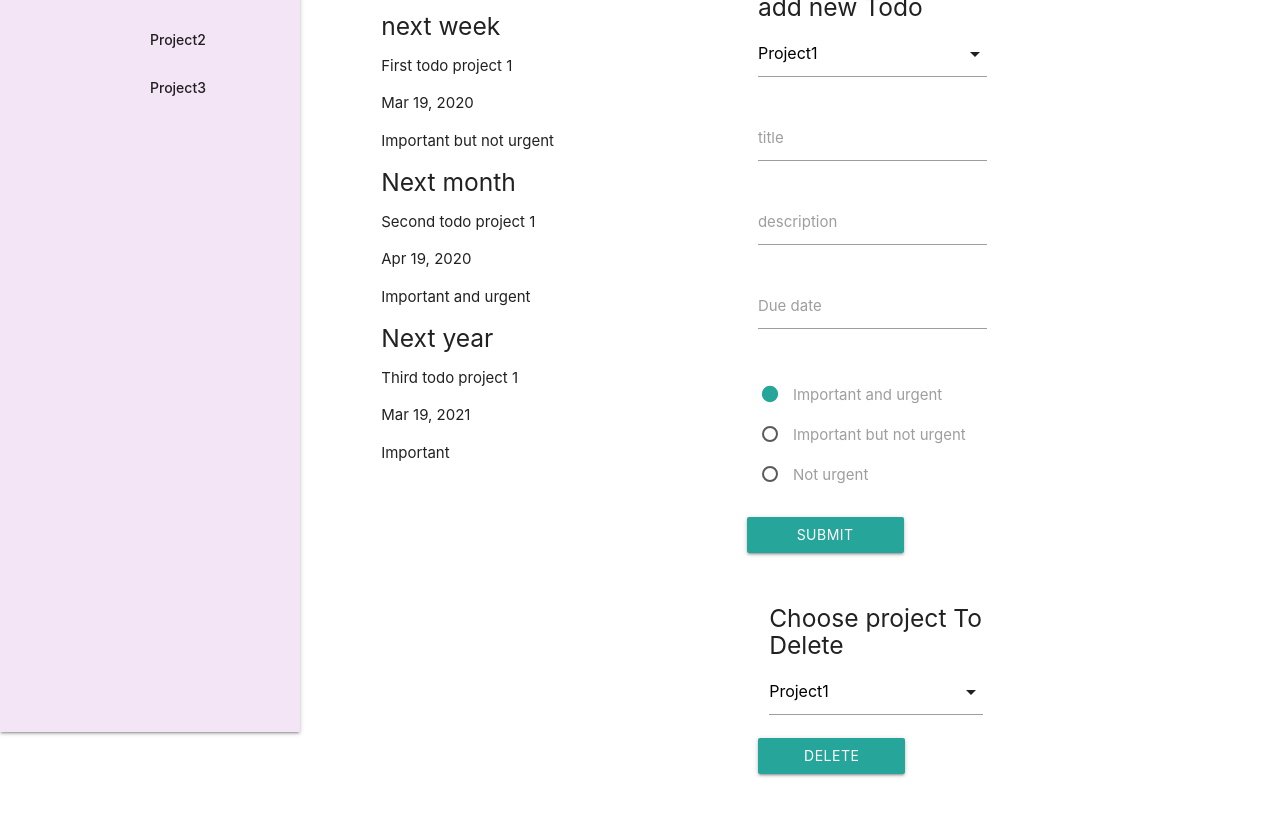
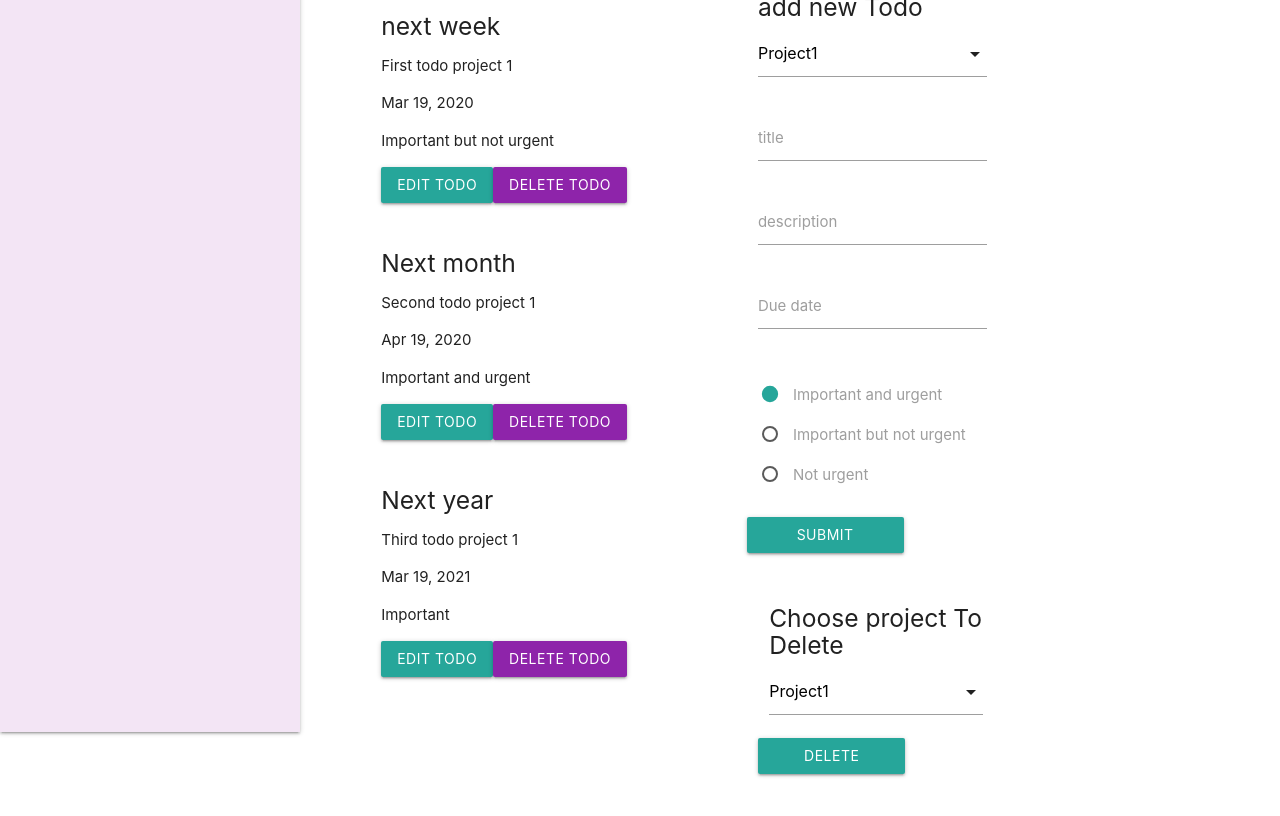
Before and after one commit to gonjavi/JavascriptTodoList, a website built with webpack: page dist/index.html in a window 1280 px wide. Both pictures are taken after a click on the item "Project1". Shown: the part 128-944 px from the top of the page. Built offline with nearby package versions, Linux system fonts and the light colour scheme.

Commit message:
remove two projects

```diff
--- a/package.json
+++ b/package.json
@@ -4,8 +4,8 @@
   "description": "",
   "private": true,
   "scripts": {
-    "test": "echo \"Error: no test specified\" && exit 1",
-    "build": "webpack",
+    "dev": "webpack --mode development",
+    "build": "webpack --mode production",
     "watch": "webpack --watch"
   },
   "repository": {
@@ -29,6 +29,7 @@
     "webpack-cli": "^3.3.10"
   },
   "dependencies": {
+    "jquery": "^3.4.1",
     "materialize": "^1.0.0",
     "materialize-css": "^1.0.0"
   }
--- a/src/index.js
+++ b/src/index.js
@@ -1,11 +1,14 @@
-// import { stringify } from 'querystring';
+import $ from 'jquery';
 import {
   showProjects,
   addNewProject,
   showTodos,
   addNewTodo,
   deleteProject,
+  deleteTodo,
+  editTodo,
 } from './modules/projects';
+
 
 let date;
 let chooseproject;
@@ -13,11 +16,15 @@ let proyectos = showProjects();
 localStorage.setItem('proyectos', JSON.stringify(proyectos));
 proyectos = JSON.parse(localStorage.getItem('proyectos'));
 
+/* $(document).ready = () => {
+  $('.datepicker').datepicker('date', date);
+}; */
 
 document.addEventListener('DOMContentLoaded', () => {
   date = document.querySelector('.datepicker');
   M.Datepicker.init(date, {});
 });
+
 document.addEventListener('DOMContentLoaded', () => {
   chooseproject = document.querySelectorAll('.dropdown-trigger');
   M.Dropdown.init(chooseproject, {});
@@ -91,13 +98,24 @@ function todos(index) {
     const p1 = document.createElement('p');
     const p2 = document.createElement('p');
     const p3 = document.createElement('p');
+    const buttonEdit = document.createElement('a');
+    const button = document.createElement('button');
     p1.innerHTML = todos[i].description;
     p2.innerHTML = todos[i].duedate;
     p3.innerHTML = todos[i].priority;
+    buttonEdit.innerHTML = 'Edit todo';
+    buttonEdit.style.margin = '0 0 30px';
+    button.innerHTML = 'Delete todo';
+    button.style.margin = '0 0 30px';
+    buttonEdit.className = 'waves-effect waves-light btn modal-trigger';
+    button.className = 'waves-effect waves-light btn purple darken-1';
+    button.onclick = () => { deleteTodo(index, i); };
     todoInfo.appendChild(title);
     todoInfo.appendChild(p1);
     todoInfo.appendChild(p2);
     todoInfo.appendChild(p3);
+    todoInfo.appendChild(buttonEdit);
+    todoInfo.appendChild(button);
     showtodos.appendChild(todoInfo);
   }
 }
@@ -135,7 +153,6 @@ document.getElementById('submit').onclick = () => {
     return ok;
   }
   addNewTodo(selectedPro, title, description, duedate, priority);
-  // alert.innerHTML = '';
   return true;
 };
 
@@ -174,10 +191,13 @@ document.getElementById('addpro').onclick = () => {
     alert.innerHTML = 'Please enter the project name:\n';
     return ok;
   }
-  // alert.innerHTML = '';
   const index = addNewProject(pname);
   addNewProjecttoList(pname, index);
   window.location.reload();
   projectLisLi();
   return true;
 };
+
+// editTodo(0, 1, 'editado', 'description', ' may 25 2020', 'urgent');
+
+deleteTodo(0, 0);
--- a/src/modules/projects.js
+++ b/src/modules/projects.js
@@ -1,5 +1,3 @@
-// eslint-disable-next-line no-unused-vars
-import { stringify } from 'querystring';
 
 const showProjects = () => {
   const myprojects = JSON.parse(localStorage.getItem('proyectos')) || [
@@ -26,34 +24,11 @@ const showProjects = () => {
         },
       ],
     },
-    {
-      name: 'Project2',
-      todos: [
-        {
-          title: 'Todo 1 P2',
-          description: 'First todo Project 2',
-          duedate: 'Mar 22, 2020',
-          priority: 'Important',
-        },
-      ],
-    },
-    {
-      name: 'Project3',
-      todos: [
-        {
-          title: 'Todo 1 P3',
-          description: 'First todo Project 3',
-          duedate: 'Mar 31, 2020',
-          priority: 'Important and urgent',
-        },
-      ],
-    },
   ];
   return myprojects;
 };
 const addNewProject = (pname) => {
   const newProject = { };
-  // const todos = {};
   let myprojects = JSON.parse(localStorage.getItem('proyectos'));
   newProject.name = pname;
   newProject.todos = [];
@@ -85,6 +60,29 @@ const deleteProject = (project) => {
   myprojects.splice(project, 1);
   localStorage.setItem('proyectos', JSON.stringify(myprojects));
 };
+const deleteTodo = (project, todoindex) => {
+  const myprojects = JSON.parse(localStorage.getItem('proyectos'));
+  const keys = Object.entries(myprojects);
+  keys.forEach((proyecto) => {
+    proyecto.forEach((todos) => {
+      const keys1 = Object.entries(todos);
+      const [pro, toditos] = keys1;
+    });
+  });
+  localStorage.setItem('proyectos', JSON.stringify(myprojects));
+};
+
+const editTodo = (project, todo, title, description, duedate, priority) => {
+  const newTodo = { };
+  let myprojects = JSON.parse(localStorage.getItem('proyectos'));
+  myprojects = JSON.parse(localStorage.getItem('proyectos'));
+  newTodo.title = title;
+  newTodo.description = description;
+  newTodo.duedate = duedate;
+  newTodo.priority = priority;
+  myprojects[project].todos.push(newTodo.splice(todo, 1));
+  localStorage.setItem('proyectos', JSON.stringify(myprojects));
+};
 
 
 export {
@@ -93,4 +91,6 @@ export {
   showTodos,
   addNewTodo,
   deleteProject,
+  deleteTodo,
+  editTodo,
 };
```
Also changed, not shown: dist/index.html, dist/main.js, 1 other file.
